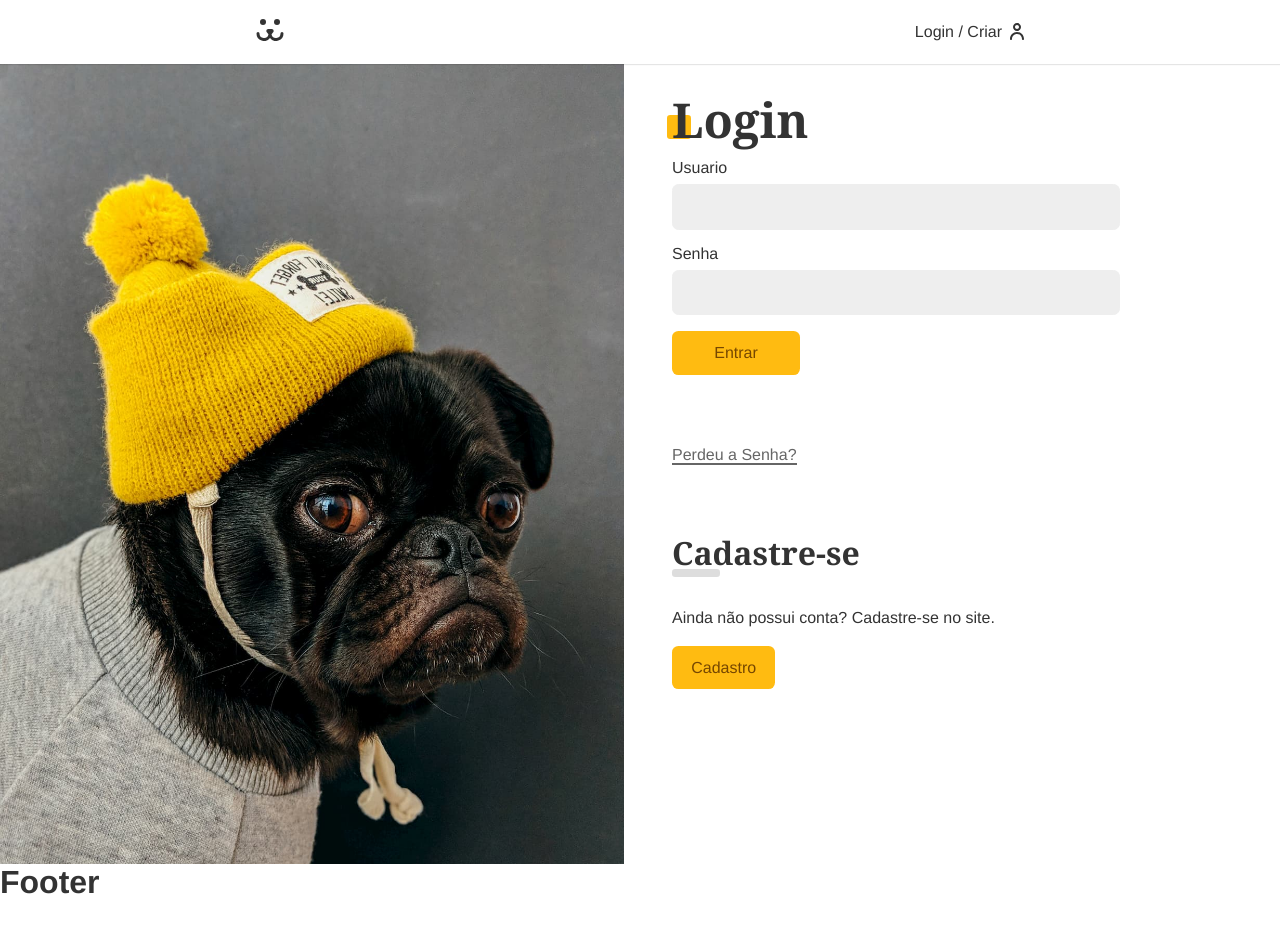
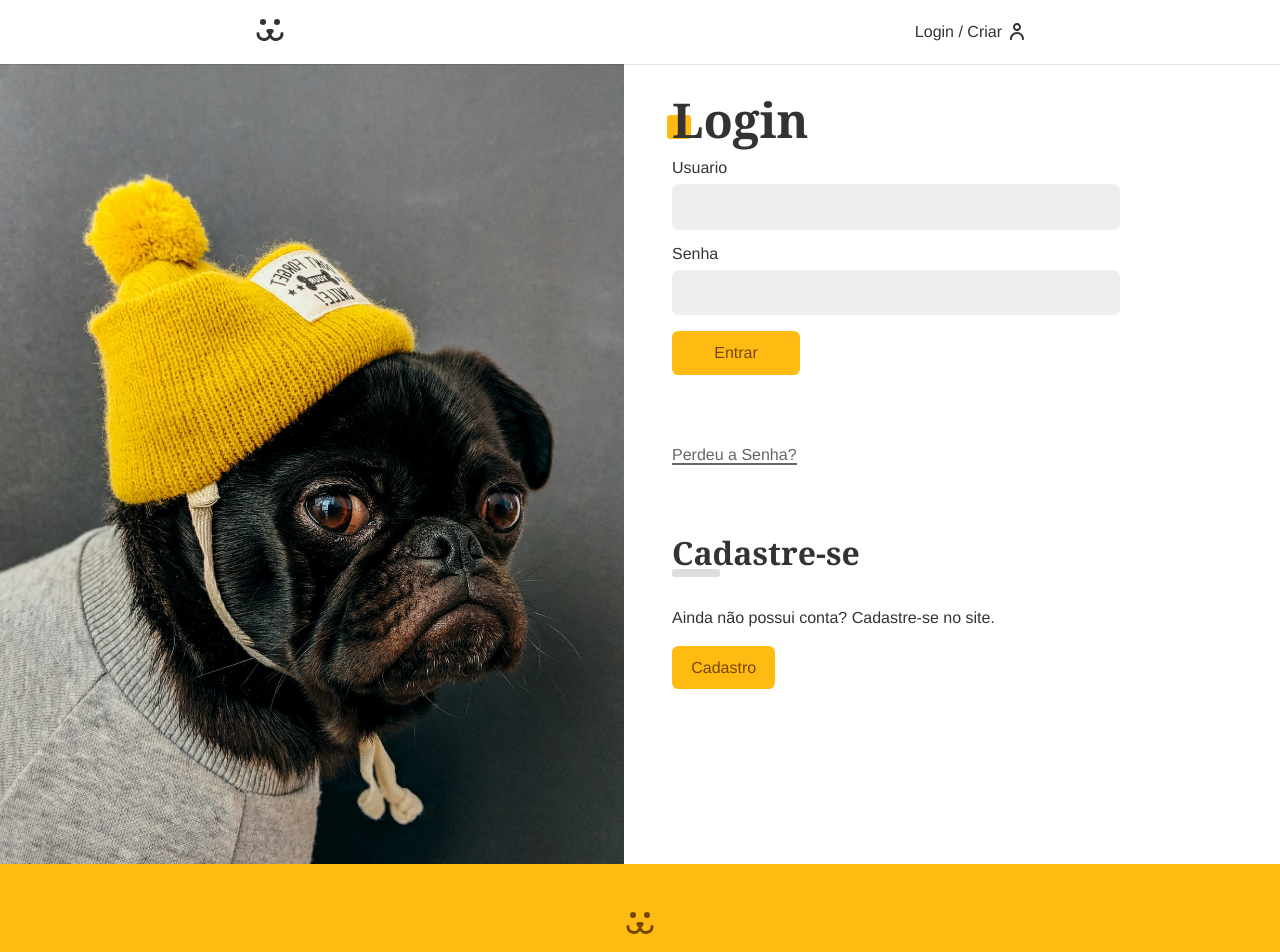
Before and after one commit to AlvesPHGA/social-dogs, a React (Vite) app: page /login in a window 1280 px wide. Shown: the top 952 px of the page. Before the commit the page ends 901 px from the top, so only its background shows below. Built offline with nearby package versions, Linux system fonts and the light colour scheme.

Commit message:
updated style in footer

```diff
--- a/src/Components/Footer/Footer.jsx
+++ b/src/Components/Footer/Footer.jsx
@@ -1,10 +1,13 @@
 import React from 'react';
 import { FooterStyle } from './Footer.style';
+
+import { ReactComponent as DogsFooter } from '../../assets/dogs-footer.svg';
 
 const Footer = () => {
    return (
       <FooterStyle>
-         <h1>Footer</h1>
+         <DogsFooter />
+         <p>Dogs. Alguns direitos reservados.</p>
       </FooterStyle>
    );
 };
--- a/src/Components/Footer/Footer.style.jsx
+++ b/src/Components/Footer/Footer.style.jsx
@@ -1,3 +1,13 @@
 import styled from 'styled-components';
 
-export const FooterStyle = styled.footer``;
+export const FooterStyle = styled.footer`
+   background: #fb1;
+   padding: 3rem 1rem 0 1rem;
+   height: 10rem;
+   text-align: center;
+   color: #764701;
+
+   & p {
+      margin-top: 1rem;
+   }
+`;
```
